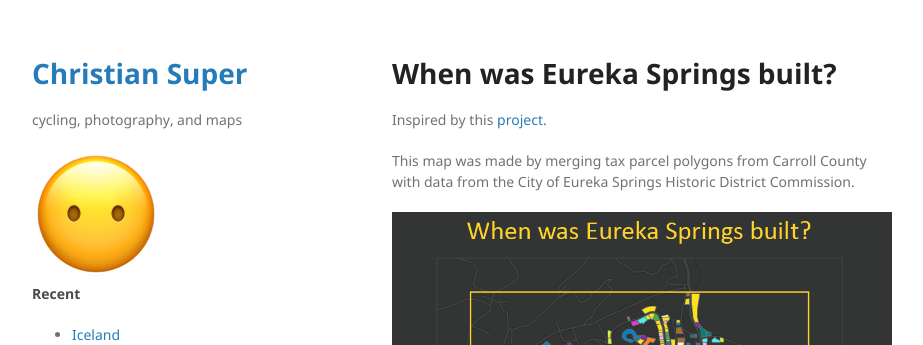
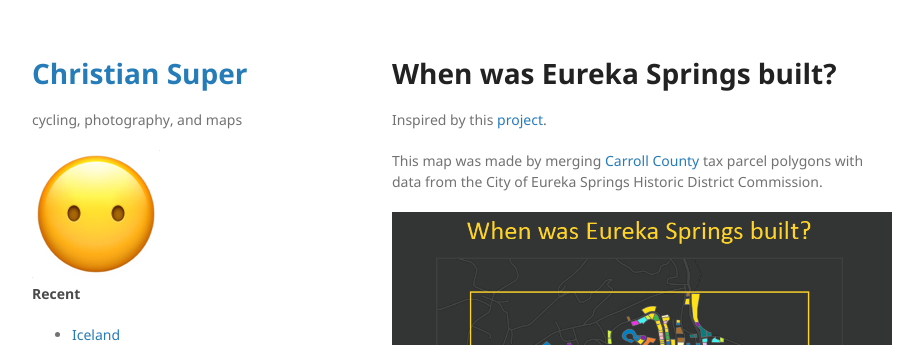
Before and after one commit to csuper/csuper.github.io, a Jekyll site: the page built from eureka_springs_built.md, in a window 1280 px wide and 1009 px high. Shown: the top 345 px of the window, without its empty margins (178-1101 px from the left). Built offline with Jekyll 4.4.1, drawn with Linux system fonts in a browser that asks for light colours; our own code applies the rules of GitHub Pages for plain Markdown files.

Commit message:
updated with a link

```diff
--- a/eureka_springs_built.md
+++ b/eureka_springs_built.md
@@ -6,6 +6,6 @@ layout: default
 
 Inspired by this <a href="https://www.waldrn.com/indy-building-age-map/">project</a>.
 
-This map was made by merging tax parcel polygons from Carroll County with data from the City of Eureka Springs Historic District Commission.
+This map was made by merging <a href="http://gis.arkansas.gov/product/parcel-polygon-county-assessor-mapping-program-polygon/">Carroll County</a> tax parcel polygons with data from the City of Eureka Springs Historic District Commission.
 
 <a href="https://csuper.us/assets/img/WhenWasESBuilt_FINAL.png"><img src="https://csuper.us/assets/img/WhenWasESBuilt_FINAL.png" alt="When was Eureka Springs Built" /></a>
```
